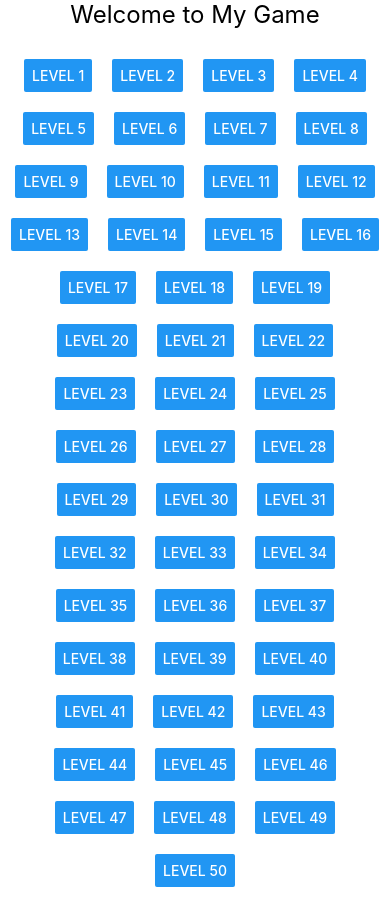
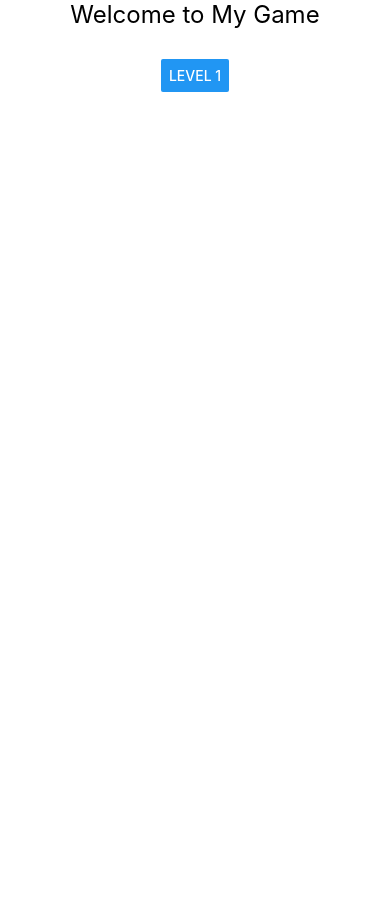
Before and after one commit to BasileDonnay/ProjetMobileII, a React Native app: screen / in a window 390 px wide. After the commit the page ends 844 px from the top, so only its background shows below. Built offline with nearby package versions, Linux system fonts and the light colour scheme.

Commit message:
added new styles file

```diff
--- a/App.js
+++ b/App.js
@@ -1,145 +1,4 @@
-/*import React from 'react';
-import { View, Text, TouchableOpacity, StyleSheet, ScrollView } from 'react-native'; // Import TouchableOpacity
-import { NavigationContainer } from '@react-navigation/native';
-import { createStackNavigator } from '@react-navigation/stack';
-
-const Stack = createStackNavigator();
-
-export default function App() {
-  return (
-    <NavigationContainer>
-      <Stack.Navigator initialRouteName="Home">
-        <Stack.Screen name="Home" component={HomeScreen} options={{ headerShown: false }} />
-        <Stack.Screen name="Level" component={LevelScreen} />
-      </Stack.Navigator>
-    </NavigationContainer>
-  );
-}
-
-function HomeScreen({ navigation }) {
-  const levels = Array.from({ length: 50 }, (_, index) => index + 1);
-
-  return (
-    <View style={styles.container}>
-      <Text style={styles.header}>Welcome to My Game</Text>
-      <ScrollView style={styles.scrollView}>
-        <View style={styles.row}>
-          {levels.map((level) => (
-            <View key={level} style={styles.buttonContainer}>
-              <CustomButton
-                title={`Level ${level}`}
-                onPress={() => navigation.navigate('Level', { level })}
-              />
-            </View>
-          ))}
-        </View>
-      </ScrollView>
-    </View>
-  );
-}
-
-// Create a custom button component
-function CustomButton({ title, onPress }) {
-  return (
-    <TouchableOpacity style={styles.button} onPress={onPress}>
-      <Text style={styles.buttonText}>{title}</Text>
-    </TouchableOpacity>
-  );
-}
-
-function LevelScreen({ route, navigation }) {
-  const { level } = route.params;
-
-  const goBackToHome = () => {
-    navigation.goBack();
-  };
-
-  return (
-    <View style={styles.container}>
-      <Text style={styles.header}>Level {level}</Text>
-      <CustomButton title="Go Back" onPress={goBackToHome} />
-    </View>
-  );
-}
-
-const styles = StyleSheet.create({
-  container: {
-    flex: 1,
-    backgroundColor: '#fff',
-    alignItems: 'center',
-    justifyContent: 'center',
-  },
-  header: {
-    fontSize: 24,
-    marginBottom: 20,
-  },
-  scrollView: {
-    flex: 1,
-    width: '100%',
-  },
-  row: {
-    flexDirection: 'row',
-    flexWrap: 'wrap',
-    justifyContent: 'center',
-  },
-  buttonContainer: {
-    marginHorizontal: 10,
-    marginVertical: 10,
-  },
-  button: {
-    width: 200,
-    height: 200,
-    backgroundColor: '#03a5fc', // Example background color
-    alignItems: 'center',
-    justifyContent: 'center',
-  },
-  buttonText: {
-    color: 'white', // Example text color
-    fontSize: 16,
-  },
-});*/
-
-/*import React, { useState } from 'react';
-import { View, Text, TextInput, Button, StyleSheet, ScrollView } from 'react-native';
-import { NavigationContainer } from '@react-navigation/native';
-import { createStackNavigator } from '@react-navigation/stack';
-
-const Stack = createStackNavigator();
-
-export default function App() {
-  return (
-    <NavigationContainer>
-      <Stack.Navigator initialRouteName="Home">
-        <Stack.Screen name="Home" component={HomeScreen} options={{ headerShown: false }} />
-        <Stack.Screen name="Level" component={LevelScreen} />
-      </Stack.Navigator>
-    </NavigationContainer>
-  );
-}
-
-function HomeScreen({ navigation }) {
-  const levels = Array.from({ length: 50 }, (_, index) => index + 1);
-
-  return (
-    <View style={styles.container}>
-      <Text style={styles.header}>Welcome to My Game</Text>
-      <ScrollView style={styles.scrollView}>
-        <View style={styles.row}>
-          {levels.map((level) => (
-            <View key={level} style={styles.buttonContainer}>
-              <CustomButton
-                title={`Level ${level}`}
-                onPress={() => navigation.navigate('Level', { level })}
-              />
-            </View>
-          ))}
-        </View>
-      </ScrollView>
-    </View>
-  );
-}
-
-function LevelScreen({ route, navigation }) {
+/*function LevelScreen({ route, navigation }) {
   const { level } = route.params;
   const goBackToHome = () => {
     navigation.goBack();
@@ -166,6 +25,7 @@ import React, { useState } from 'react';
 import { View, Text, TextInput, Button, StyleSheet, ScrollView } from 'react-native';
 import { NavigationContainer } from '@react-navigation/native';
 import { createStackNavigator } from '@react-navigation/stack';
+import { styles } from './styles'; // Import the styles
 
 const Stack = createStackNavigator();
 
@@ -181,7 +41,7 @@ export default function App() {
 }
 
 function HomeScreen({ navigation }) {
-  const levels = Array.from({ length: 50 }, (_, index) => index + 1);
+  const levels = Array.from({ length: 1 }, (_, index) => index + 1);
 
   return (
     <View style={styles.container}>
@@ -227,40 +87,6 @@ function LevelScreen({ route, navigation }) {
   );
 }
 
-const styles = StyleSheet.create({
-  container: {
-    flex: 1,
-    backgroundColor: '#fff',
-    alignItems: 'center',
-    justifyContent: 'center',
-  },
-  header: {
-    fontSize: 24,
-    marginBottom: 20,
-  },
-  scrollView: {
-    flex: 1,
-    width: '100%',
-  },
-  row: {
-    flexDirection: 'row',
-    flexWrap: 'wrap',
-    justifyContent: 'center',
-  },
-  buttonContainer: {
-    marginHorizontal: 10,
-    marginVertical: 10,
-  },
-  codeEditor: {
-    width: '100%',
-    height: 200,
-    borderWidth: 1,
-    borderColor: '#ccc',
-    padding: 10,
-    fontSize: 16,
-  },
-});
-
 function CustomButton({ title, onPress }) {
   return (
     <Button title={title} onPress={onPress} />
--- /dev/null
+++ b/styles.js
@@ -0,0 +1,35 @@
+import { StyleSheet } from 'react-native';
+
+export const styles = StyleSheet.create({
+    container: {
+        flex: 1,
+        backgroundColor: '#fff',
+        alignItems: 'center',
+        justifyContent: 'center',
+      },
+      header: {
+        fontSize: 24,
+        marginBottom: 20,
+      },
+      scrollView: {
+        flex: 1,
+        width: '100%',
+      },
+      row: {
+        flexDirection: 'row',
+        flexWrap: 'wrap',
+        justifyContent: 'center',
+      },
+      buttonContainer: {
+        marginHorizontal: 10,
+        marginVertical: 10,
+      },
+      codeEditor: {
+        width: '100%',
+        height: 200,
+        borderWidth: 1,
+        borderColor: '#ccc',
+        padding: 10,
+        fontSize: 16,
+      },
+});
```
